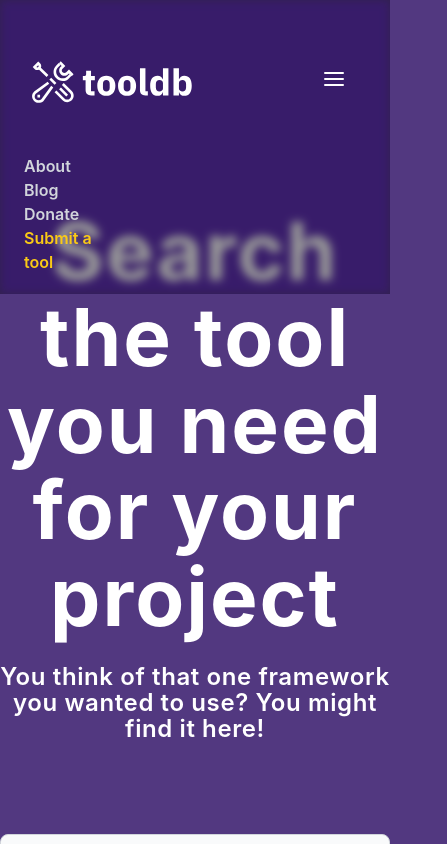
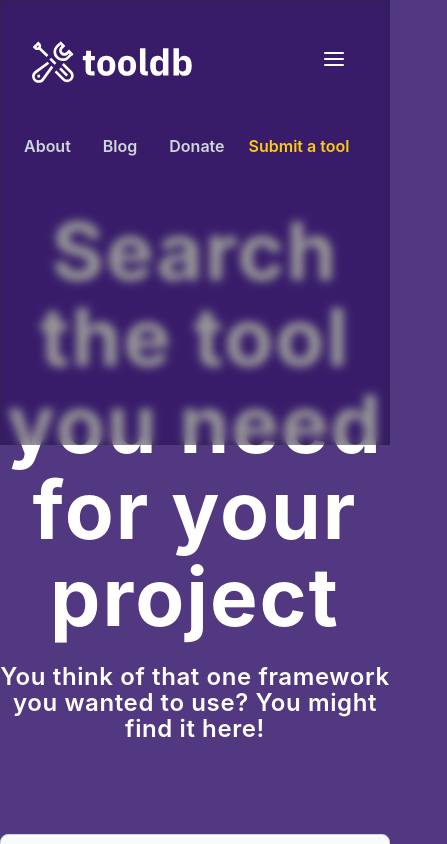
Before and after one commit to julianYaman/tooldb, a Next.js app: page / in a window 390 px wide. Both pictures are taken after a click on the button "button". Shown: the top 844 px of the page, 447 px wide, since content can reach past the window. Built offline with nearby package versions, Linux system fonts and the light colour scheme; no server answers; the database is empty.

Commit message:
perf(mainPage): :lipstick: make ui more mobile-friendly

```diff
--- a/components/Header.tsx
+++ b/components/Header.tsx
@@ -9,7 +9,7 @@ export default function Header() {
 
   return (
     <header className="fixed top-0 w-full clearNav z-50">
-      <div className="max-w-5xl mx-auto flex flex-wrap p-5 flex-col md:flex-row">
+      <div className="max-w-5xl mx-auto flex flex-wrap px-5 md:py-1 flex-col md:flex-row">
         <div className="flex flex-row items-center justify-between p-3 md:p-1">
           <Link
             href="/"
@@ -48,23 +48,23 @@ export default function Header() {
         </div>
         <div
           className={
-            "md:flex flex-grow items-center" +
-            (navbarOpen ? " flex" : " hidden")
+            "md:flex md:flex-grow items-center" +
+            (navbarOpen ? " flex flex-wrap" : " hidden")
           }
         >
-          <div className="md:ml-auto md:mr-auto font-4 pt-1 md:pl-14 pl-1 flex flex-wrap items-center md:text-base text-1xl md:justify-center justify-items-start">
-            <a href="https://github.com/julianyaman/tooldb" className="mr-11 pr-2 cursor-pointer text-gray-300 hover:text-white font-semibold tr04">
+          <div className="md:mx-auto font-4 pt-1 lg:pl-14 pl-1 gap-6 md:gap-0 flex flex-wrap items-center md:text-base text-1xl md:justify-center justify-items-start">
+            <a href="https://github.com/julianyaman/tooldb" className="md:mr-5 lg:mr-11 pr-2 cursor-pointer text-gray-300 hover:text-white font-semibold tr04">
               About
             </a>
-            <a href="https://julianyaman.com" className="mr-11 pr-2 cursor-pointer text-gray-300 hover:text-white font-semibold tr04">
+            <a href="https://julianyaman.com" className="md:mr-5 lg:mr-11 pr-2 cursor-pointer text-gray-300 hover:text-white font-semibold tr04">
               Blog
             </a>
             <Link href="/donate">
-              <a className="mr-12 ml-0 cursor-pointer text-gray-300 hover:text-white font-semibold tr04">
+              <a className="md:mr-5 lg:mr-11 ml-0 cursor-pointer text-gray-300 hover:text-white font-semibold tr04">
                 Donate
               </a>
             </Link>
-            <a href="https://app.appsmith.com/app/submit-a-tool-to-tooldb/submittool-628dfd0f7901344ba8d28334" className="mr-5 cursor-pointer text-yellow-300 hover:text-white font-semibold tr04 ">
+            <a target="_blank" rel="noreferrer" href="https://app.appsmith.com/app/submit-a-tool-to-tooldb/submittool-628dfd0f7901344ba8d28334" className="md:mr-5 cursor-pointer text-yellow-300 hover:text-white font-semibold tr04 ">
               Submit a tool
             </a>
           </div>
--- a/components/ToolSearchTable.tsx
+++ b/components/ToolSearchTable.tsx
@@ -57,6 +57,7 @@ export default function ToolSearchTable(props: any) {
                     }
                 }
             />
+            <div className='mx-auto'>
                 <Button.Group outline={true} >
                     <Button size="xs" color="alternative" disabled={standardTableViewVisible} onClick={() => changeView("standard")}>
                         <FaTable className="mr-3 h-4 w-4" />
@@ -67,18 +68,19 @@ export default function ToolSearchTable(props: any) {
                         {' '}Newest
                     </Button>
                 </Button.Group>
-            <Table striped={true}>
+            </div>
+            <Table striped={true} className="whitespace-nowrap md:whitespace-normal" >
                 <Table.Head>
-                    <Table.HeadCell>
+                    <Table.HeadCell className='px-4 md:px-6'>
                     Tool name
                     </Table.HeadCell>
-                    <Table.HeadCell>
+                    <Table.HeadCell className='px-4 md:px-6'>
                     Categories
                     </Table.HeadCell>
-                    <Table.HeadCell>
+                    <Table.HeadCell className='hidden sm:table-cell'>
                     Links
                     </Table.HeadCell>
-                    <Table.HeadCell>
+                    <Table.HeadCell className='hidden sm:table-cell'>
                     Submitted by
                     </Table.HeadCell>
 
@@ -89,7 +91,7 @@ export default function ToolSearchTable(props: any) {
                             tablePreviewData.map((row: any, index: number) => {
                                 return (
                                     <Table.Row key={index}>
-                                        <Table.Cell>
+                                        <Table.Cell className='px-4 md:px-6'>
                                             <Link href={`/tool/${encodeURIComponent(row.id)}`}>
                                                 <a className='text-blue-600 hover:text-cyan-600'>
                                                     <img src={`${row.logo}`} width="28px" height="28px" className='inline mr-2 rounded-lg' />
@@ -97,7 +99,7 @@ export default function ToolSearchTable(props: any) {
                                                 </a>
                                             </Link>
                                         </Table.Cell>
-                                        <Table.Cell>
+                                        <Table.Cell className='px-2 md:px-6'>
                                             <div className='flex flex-wrap gap-2'>
                                                 {
                                                     row.tool_categories.map((category: any, index: number) => {
@@ -115,7 +117,7 @@ export default function ToolSearchTable(props: any) {
                                                 }
                                             </div>
                                         </Table.Cell>
-                                        <Table.Cell>
+                                        <Table.Cell className='hidden sm:table-cell px-3 md:px-6'>
                                             <Link href={row.tool_link}>
                                                 <a className='text-blue-600 hover:text-cyan-600'>Website</a>
                                             </Link>
@@ -140,7 +142,7 @@ export default function ToolSearchTable(props: any) {
                                                 ) : null
                                             }
                                         </Table.Cell>
-                                        <Table.Cell>
+                                        <Table.Cell className='hidden sm:table-cell px-3 md:px-6'>
                                         {
                                             row.submitted_by ? (
                                                 <Badge
@@ -173,8 +175,8 @@ export default function ToolSearchTable(props: any) {
                                     <br />Try with a few more letters, check for typos or submit your tool  <Link href={"https://app.appsmith.com/app/submit-a-tool-to-tooldb/submittool-628dfd0f7901344ba8d28334"}><a className='text-blue-600 font-bold hover:text-cyan-600'>here</a></Link>.
                                 </Table.Cell>
                                 <Table.Cell></Table.Cell>
-                                <Table.Cell></Table.Cell>
-                                <Table.Cell></Table.Cell>
+                                <Table.Cell className='hidden sm:table-cell px-3 md:px-6'></Table.Cell>
+                                <Table.Cell className='hidden sm:table-cell px-3 md:px-6'></Table.Cell>
                             </Table.Row>
                         )}
                         <Table.Row>
@@ -182,8 +184,8 @@ export default function ToolSearchTable(props: any) {
                                 Submit your tool <br />with <Link href={"https://app.appsmith.com/app/submit-a-tool-to-tooldb/submittool-628dfd0f7901344ba8d28334"}><a className='text-blue-600 font-bold hover:text-cyan-600'>here on AppSmith</a></Link>.
                             </Table.Cell>
                             <Table.Cell></Table.Cell>
-                            <Table.Cell></Table.Cell>
-                            <Table.Cell></Table.Cell>
+                            <Table.Cell className='hidden sm:table-cell px-3 md:px-6'></Table.Cell>
+                            <Table.Cell className='hidden sm:table-cell px-3 md:px-6'></Table.Cell>
                         </Table.Row>
                 </Table.Body>
             </Table>
--- a/pages/index.tsx
+++ b/pages/index.tsx
@@ -17,7 +17,7 @@ export default function Home(props: any) {
   const { data: categoriesData, error: categoriesError }: any = useSWR('/api/getEntries?get=categories', fetcher)
 
   if (!standardData ) return (
-    <div className="mx-auto max-w-5xl text-white">
+    <div className="mx-auto max-w-5xl p-5 text-white">
       <Progress
         progress={33}
         size="md"
@@ -28,7 +28,7 @@ export default function Home(props: any) {
     </div>
   );
   if (!recentlyAddedData ) return (
-    <div className="mx-auto max-w-5xl text-white">
+    <div className="mx-auto max-w-5xl p-5 text-white">
       <Progress
         progress={66}
         size="md"
@@ -39,7 +39,7 @@ export default function Home(props: any) {
     </div>
   );
   if (!categoriesData ) return (
-    <div className="mx-auto max-w-5xl text-white">
+    <div className="mx-auto max-w-5xl p-5 text-white">
       <Progress
         progress={100}
         size="md"
```
Lines whose indentation alone changed are shown as unchanged.
